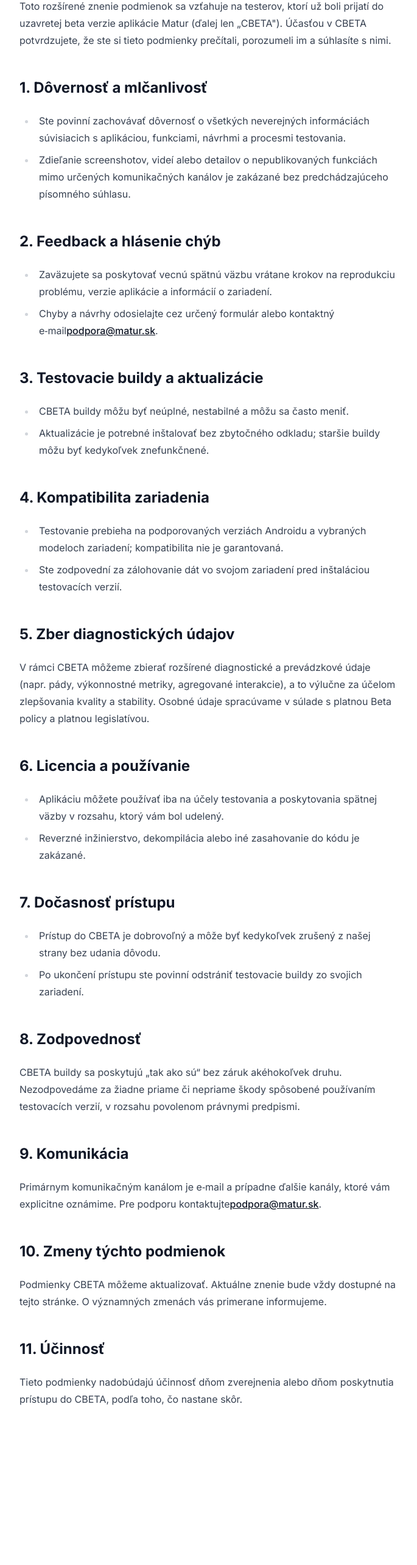
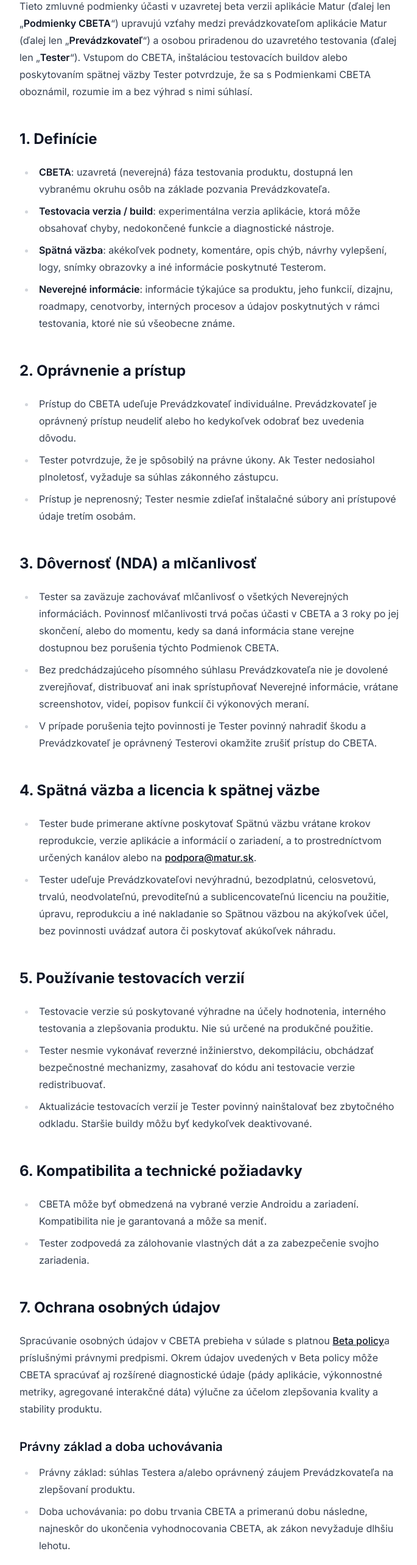
Before and after one commit to matursk/beta, a React (Vite) app: page /cbeta-tos in a window 1280 px wide. Shown: the part 220-2786 px from the top of the page at 61% size, without its empty margins (296-981 px from the left). Before the commit the page ends 2568 px from the top, so only its background shows below. Built offline with nearby package versions, Linux system fonts and the light colour scheme; no server answers.

Commit message:
must be the water

```diff
--- a/src/routes/CbetaTos.tsx
+++ b/src/routes/CbetaTos.tsx
@@ -6,119 +6,228 @@
     <div className="min-h-screen bg-base-100">
       <Navbar />
       <div className="container mx-auto px-4 py-10 prose">
-        <h1>Podmienky uzavretej beta verzie (CBETA)</h1>
+        <h1>Podmienky účasti v uzavretej beta verzii (CBETA)</h1>
         <p>
-          Toto rozšírené znenie podmienok sa vzťahuje na testerov, ktorí už boli
-          prijatí do uzavretej beta verzie aplikácie Matur (ďalej len „CBETA").
-          Účasťou v CBETA potvrdzujete, že ste si tieto podmienky prečítali,
-          porozumeli im a súhlasíte s nimi.
+          Tieto zmluvné podmienky účasti v uzavretej beta verzii aplikácie Matur
+          (ďalej len „<strong>Podmienky CBETA</strong>“) upravujú vzťahy medzi
+          prevádzkovateľom aplikácie Matur (ďalej len „<strong>Prevádzkovateľ</strong>“)
+          a osobou priradenou do uzavretého testovania (ďalej len „<strong>Tester</strong>“).
+          Vstupom do CBETA, inštaláciou testovacích buildov alebo poskytovaním
+          spätnej väzby Tester potvrdzuje, že sa s Podmienkami CBETA oboznámil,
+          rozumie im a bez výhrad s nimi súhlasí.
         </p>
 
-        <h2>1. Dôvernosť a mlčanlivosť</h2>
+        <h2>1. Definície</h2>
         <ul>
           <li>
-            Ste povinní zachovávať dôvernosť o všetkých neverejných informáciách
-            súvisiacich s aplikáciou, funkciami, návrhmi a procesmi testovania.
+            <strong>CBETA</strong>: uzavretá (neverejná) fáza testovania produktu,
+            dostupná len vybranému okruhu osôb na základe pozvania Prevádzkovateľa.
           </li>
           <li>
-            Zdieľanie screenshotov, videí alebo detailov o nepublikovaných
-            funkciách mimo určených komunikačných kanálov je zakázané bez
-            predchádzajúceho písomného súhlasu.
+            <strong>Testovacia verzia / build</strong>: experimentálna verzia aplikácie,
+            ktorá môže obsahovať chyby, nedokončené funkcie a diagnostické nástroje.
+          </li>
+          <li>
+            <strong>Spätná väzba</strong>: akékoľvek podnety, komentáre, opis chýb,
+            návrhy vylepšení, logy, snímky obrazovky a iné informácie poskytnuté Testerom.
+          </li>
+          <li>
+            <strong>Neverejné informácie</strong>: informácie týkajúce sa produktu,
+            jeho funkcií, dizajnu, roadmapy, cenotvorby, interných procesov a údajov
+            poskytnutých v rámci testovania, ktoré nie sú všeobecne známe.
           </li>
         </ul>
 
-        <h2>2. Feedback a hlásenie chýb</h2>
+        <h2>2. Oprávnenie a prístup</h2>
         <ul>
           <li>
-            Zaväzujete sa poskytovať vecnú spätnú väzbu vrátane krokov na
-            reprodukciu problému, verzie aplikácie a informácií o zariadení.
+            Prístup do CBETA udeľuje Prevádzkovateľ individuálne. Prevádzkovateľ
+            je oprávnený prístup neudeliť alebo ho kedykoľvek odobrať bez uvedenia dôvodu.
           </li>
           <li>
-            Chyby a návrhy odosielajte cez určený formulár alebo kontaktný e‑mail
-            <a href="mailto:podpora@matur.sk">podpora@matur.sk</a>.
+            Tester potvrdzuje, že je spôsobilý na právne úkony. Ak Tester nedosiahol
+            plnoletosť, vyžaduje sa súhlas zákonného zástupcu.
+          </li>
+          <li>
+            Prístup je neprenosný; Tester nesmie zdieľať inštalačné súbory ani prístupové
+            údaje tretím osobám.
           </li>
         </ul>
 
-        <h2>3. Testovacie buildy a aktualizácie</h2>
+        <h2>3. Dôvernosť (NDA) a mlčanlivosť</h2>
         <ul>
           <li>
-            CBETA buildy môžu byť neúplné, nestabilné a môžu sa často meniť.
+            Tester sa zaväzuje zachovávať mlčanlivosť o všetkých Neverejných informáciách.
+            Povinnosť mlčanlivosti trvá počas účasti v CBETA a 3 roky po jej skončení,
+            alebo do momentu, kedy sa daná informácia stane verejne dostupnou bez porušenia
+            týchto Podmienok CBETA.
           </li>
           <li>
-            Aktualizácie je potrebné inštalovať bez zbytočného odkladu; staršie
-            buildy môžu byť kedykoľvek znefunkčnené.
+            Bez predchádzajúceho písomného súhlasu Prevádzkovateľa nie je dovolené
+            zverejňovať, distribuovať ani inak sprístupňovať Neverejné informácie, vrátane
+            screenshotov, videí, popisov funkcií či výkonových meraní.
+          </li>
+          <li>
+            V prípade porušenia tejto povinnosti je Tester povinný nahradiť škodu a
+            Prevádzkovateľ je oprávnený Testerovi okamžite zrušiť prístup do CBETA.
           </li>
         </ul>
 
-        <h2>4. Kompatibilita zariadenia</h2>
+        <h2>4. Spätná väzba a licencia k spätnej väzbe</h2>
         <ul>
           <li>
-            Testovanie prebieha na podporovaných verziách Androidu a vybraných
-            modeloch zariadení; kompatibilita nie je garantovaná.
+            Tester bude primerane aktívne poskytovať Spätnú väzbu vrátane krokov
+            reprodukcie, verzie aplikácie a informácií o zariadení, a to prostredníctvom
+            určených kanálov alebo na <a href="mailto:podpora@matur.sk">podpora@matur.sk</a>.
           </li>
           <li>
-            Ste zodpovední za zálohovanie dát vo svojom zariadení pred
-            inštaláciou testovacích verzií.
+            Tester udeľuje Prevádzkovateľovi nevýhradnú, bezodplatnú, celosvetovú,
+            trvalú, neodvolateľnú, prevoditeľnú a sublicencovateľnú licenciu na použitie,
+            úpravu, reprodukciu a iné nakladanie so Spätnou väzbou na akýkoľvek účel,
+            bez povinnosti uvádzať autora či poskytovať akúkoľvek náhradu.
           </li>
         </ul>
 
-        <h2>5. Zber diagnostických údajov</h2>
-        <p>
-          V rámci CBETA môžeme zbierať rozšírené diagnostické a prevádzkové
-          údaje (napr. pády, výkonnostné metriky, agregované interakcie), a to
-          výlučne za účelom zlepšovania kvality a stability. Osobné údaje spracúvame
-          v súlade s platnou Beta policy a platnou legislatívou.
-        </p>
-
-        <h2>6. Licencia a používanie</h2>
+        <h2>5. Používanie testovacích verzií</h2>
         <ul>
           <li>
-            Aplikáciu môžete používať iba na účely testovania a poskytovania
-            spätnej väzby v rozsahu, ktorý vám bol udelený.
+            Testovacie verzie sú poskytované výhradne na účely hodnotenia, interného testovania
+            a zlepšovania produktu. Nie sú určené na produkčné použitie.
           </li>
           <li>
-            Reverzné inžinierstvo, dekompilácia alebo iné zasahovanie do kódu je
-            zakázané.
+            Tester nesmie vykonávať reverzné inžinierstvo, dekompiláciu, obchádzať bezpečnostné
+            mechanizmy, zasahovať do kódu ani testovacie verzie redistribuovať.
+          </li>
+          <li>
+            Aktualizácie testovacích verzií je Tester povinný nainštalovať bez zbytočného odkladu.
+            Staršie buildy môžu byť kedykoľvek deaktivované.
           </li>
         </ul>
 
-        <h2>7. Dočasnosť prístupu</h2>
+        <h2>6. Kompatibilita a technické požiadavky</h2>
         <ul>
           <li>
-            Prístup do CBETA je dobrovoľný a môže byť kedykoľvek zrušený
-            z našej strany bez udania dôvodu.
+            CBETA môže byť obmedzená na vybrané verzie Androidu a zariadení. Kompatibilita nie je
+            garantovaná a môže sa meniť.
           </li>
           <li>
-            Po ukončení prístupu ste povinní odstrániť testovacie buildy zo
-            svojich zariadení.
+            Tester zodpovedá za zálohovanie vlastných dát a za zabezpečenie svojho zariadenia.
           </li>
         </ul>
 
-        <h2>8. Zodpovednosť</h2>
+        <h2>7. Ochrana osobných údajov</h2>
         <p>
-          CBETA buildy sa poskytujú „tak ako sú“ bez záruk akéhokoľvek druhu.
-          Nezodpovedáme za žiadne priame či nepriame škody spôsobené používaním
-          testovacích verzií, v rozsahu povolenom právnymi predpismi.
+          Spracúvanie osobných údajov v CBETA prebieha v súlade s platnou <a href="/beta-policy">Beta policy</a>
+          a príslušnými právnymi predpismi. Okrem údajov uvedených v Beta policy môže CBETA spracúvať aj
+          rozšírené diagnostické údaje (pády aplikácie, výkonnostné metriky, agregované interakčné dáta)
+          výlučne za účelom zlepšovania kvality a stability produktu.
+        </p>
+        <h3>Právny základ a doba uchovávania</h3>
+        <ul>
+          <li>
+            Právny základ: súhlas Testera a/alebo oprávnený záujem Prevádzkovateľa na zlepšovaní produktu.
+          </li>
+          <li>
+            Doba uchovávania: po dobu trvania CBETA a primeranú dobu následne, najneskôr do ukončenia
+            vyhodnocovania CBETA, ak zákon nevyžaduje dlhšiu lehotu.
+          </li>
+        </ul>
+        <h3>Príjemcovia a prenosy</h3>
+        <ul>
+          <li>
+            Údaje môžu byť sprístupnené zmluvným spracovateľom (hosting, e‑mail, analytika) na základe
+            písomných zmlúv a len podľa pokynov Prevádzkovateľa. Prenosy do tretích krajín prebiehajú len
+            pri zabezpečení primeraných záruk.
+          </li>
+        </ul>
+        <h3>Práva dotknutej osoby</h3>
+        <ul>
+          <li>právo na prístup, opravu, vymazanie, obmedzenie spracúvania a namietanie,</li>
+          <li>právo odvolať súhlas, bez vplyvu na zákonnosť spracúvania pred odvolaním,</li>
+          <li>právo podať sťažnosť na dozorný orgán.</li>
+        </ul>
+        <p>
+          Kontakt: <a href="mailto:podpora@matur.sk">podpora@matur.sk</a>.
         </p>
 
-        <h2>9. Komunikácia</h2>
+        <h2>8. Duševné vlastníctvo</h2>
+        <ul>
+          <li>
+            Všetky práva k aplikácii, testovacím verziám, materiálom a značkám prislúchajú Prevádzkovateľovi
+            alebo jeho partnerom. Tester nezískava k nim žiadne práva okrem obmedzenej licencie podľa týchto
+            Podmienok CBETA.
+          </li>
+          <li>
+            Ak Tester vytvorí obsah špecificky pre CBETA (napr. testovacie skripty), poskytuje Prevádzkovateľovi
+            nevýhradnú licenciu na jeho použitie na účely testovania a zlepšovania produktu.
+          </li>
+        </ul>
+
+        <h2>9. Záruky, vylúčenie zodpovednosti</h2>
         <p>
-          Primárnym komunikačným kanálom je e‑mail a prípadne ďalšie kanály,
-          ktoré vám explicitne oznámime. Pre podporu kontaktujte
-          <a href="mailto:podpora@matur.sk">podpora@matur.sk</a>.
+          Testovacie verzie sa poskytujú „tak ako sú“ bez akýchkoľvek výslovných alebo predpokladaných záruk,
+          najmä bez záruk vhodnosti na konkrétny účel, neporušenia práv tretích osôb či nepretržitej dostupnosti.
         </p>
 
-        <h2>10. Zmeny týchto podmienok</h2>
+        <h2>10. Obmedzenie zodpovednosti</h2>
         <p>
-          Podmienky CBETA môžeme aktualizovať. Aktuálne znenie bude vždy
-          dostupné na tejto stránke. O významných zmenách vás primerane
-          informujeme.
+          V maximálnom rozsahu povolenom právom Prevádzkovateľ nezodpovedá za ušlý zisk, stratu dát, prerušenie
+          podnikania, nepriamu, následnú alebo mimoriadnu škodu. Celková zodpovednosť Prevádzkovateľa voči Testerovi
+          je obmedzená na 50 EUR, pokiaľ kogentné predpisy neustanovujú inak.
         </p>
 
-        <h2>11. Účinnosť</h2>
+        <h2>11. Odškodnenie</h2>
         <p>
-          Tieto podmienky nadobúdajú účinnosť dňom zverejnenia alebo dňom
-          poskytnutia prístupu do CBETA, podľa toho, čo nastane skôr.
+          Tester sa zaväzuje odškodniť Prevádzkovateľa za nároky tretích osôb vyplývajúce z porušenia týchto
+          Podmienok CBETA Testerom alebo z porušenia práv tretích osôb konaním Testera.
+        </p>
+
+        <h2>12. Trvanie a ukončenie</h2>
+        <ul>
+          <li>
+            Podmienky CBETA nadobúdajú účinnosť prijatím Testera do CBETA a platia do ukončenia jeho účasti.
+          </li>
+          <li>
+            Prevádzkovateľ môže účasť kedykoľvek ukončiť s okamžitou účinnosťou; Tester môže účasť ukončiť
+            odinštalovaním testovacích verzií a oznámením ukončenia.
+          </li>
+          <li>
+            Po ukončení účasti Tester odstráni testovacie verzie zo svojich zariadení a zdrží sa ďalšieho
+            používania Neverejných informácií.
+          </li>
+        </ul>
+
+        <h2>13. Správa práva a príslušnosť</h2>
+        <p>
+          Tieto Podmienky CBETA sa riadia právnym poriadkom Slovenskej republiky. Na riešenie sporov sú príslušné
+          všeobecné súdy Slovenskej republiky podľa sídla Prevádzkovateľa.
+        </p>
+
+        <h2>14. Zmeny Podmienok CBETA</h2>
+        <p>
+          Prevádzkovateľ je oprávnený tieto Podmienky CBETA kedykoľvek zmeniť. Zmeny nadobúdajú účinnosť zverejnením
+          na tejto stránke; o podstatných zmenách bude Tester primerane informovaný. Pokračovaním v účasti po zmene
+          vyjadruje Tester súhlas s novým znením.
+        </p>
+
+        <h2>15. Záverečné ustanovenia</h2>
+        <ul>
+          <li>
+            Neplatnosť alebo nevymáhateľnosť jednotlivého ustanovenia nemá vplyv na platnosť zvyšných ustanovení;
+            namiesto neplatného sa použije ustanovenie, ktoré najviac zodpovedá účelu.
+          </li>
+          <li>
+            Tieto Podmienky CBETA predstavujú úplnú dohodu medzi zmluvnými stranami vo veci CBETA a nahrádzajú
+            všetku predchádzajúcu komunikáciu a dohody v tejto veci.
+          </li>
+          <li>
+            Tester nesmie postúpiť práva ani previesť povinnosti z týchto Podmienok CBETA bez predchádzajúceho
+            písomného súhlasu Prevádzkovateľa.
+          </li>
+        </ul>
+
+        <p>
+          Účinnosť: odo dňa zverejnenia. Kontakt pre otázky: <a href="mailto:podpora@matur.sk">podpora@matur.sk</a>.
         </p>
       </div>
     </div>
```
